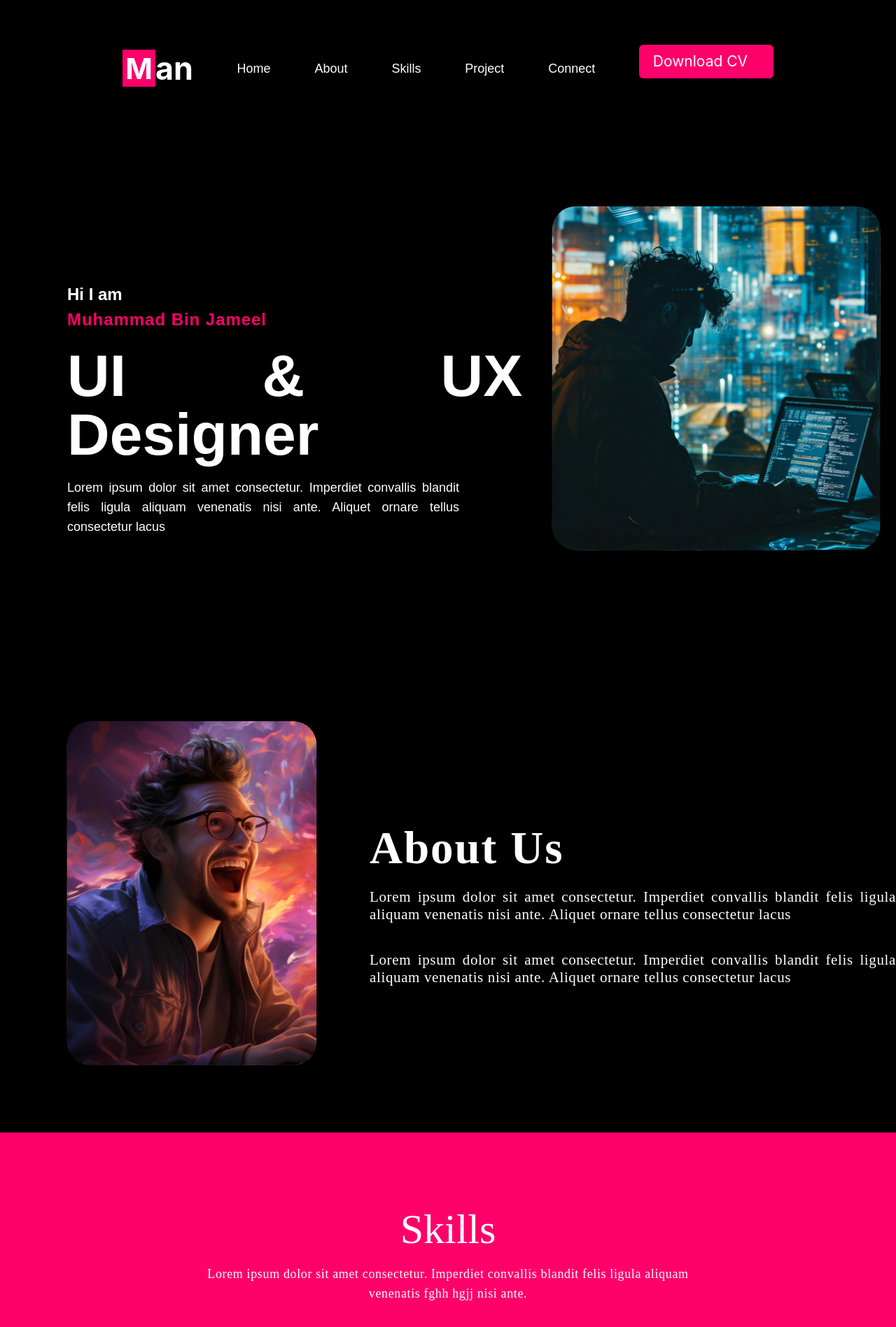
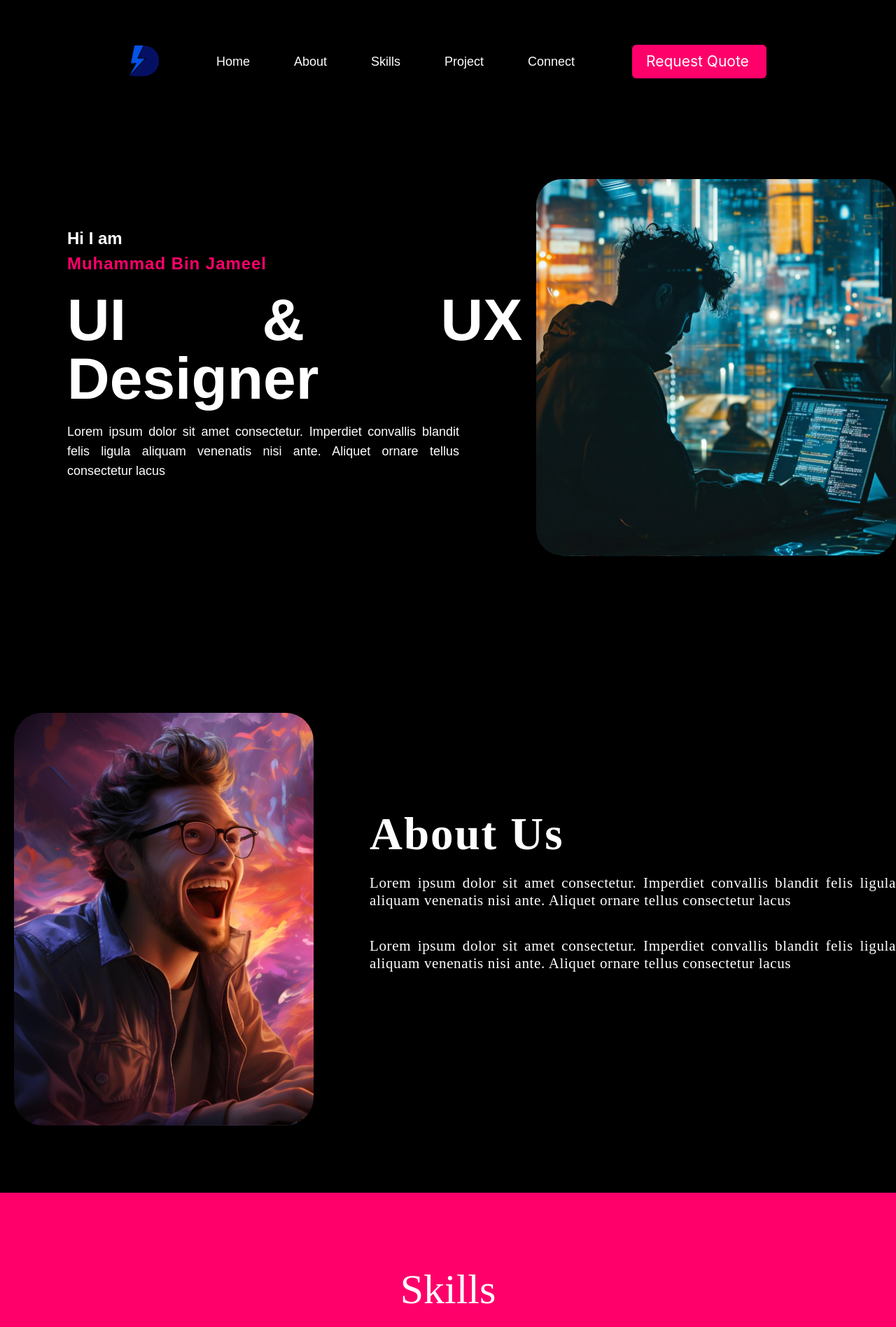
Before and after one commit to acs-web-tech/domain-specific-chat-bot, a React (Create React App) app in the folder dscb/: page / in a window 1280 px wide. Shown: the top 1897 px of the page at 70% size. Built offline with nearby package versions, Linux system fonts and the light colour scheme.

Commit message:
ui-changes

```diff
--- a/dscb/src/Components/AsideImage.js
+++ b/dscb/src/Components/AsideImage.js
@@ -3,7 +3,7 @@ import hero from "../static/hero-1.svg"
 export default function AsideImage(props){
    return(
     <div>
-        <img src={props.image?props.image:hero} style={{width:props.style.width,height:props.style.height}} alt="Hero" className={`rounded-[${props.style.rounded}]`}/>
+        <img src={props.image?props.image:hero} style={{}} alt="Hero" className={`rounded-[${props.style.rounded}] w-[${props.style.width}] h-[${props.style.height}]`}/>
     </div>
    )
 }
--- a/dscb/src/Components/Connect.js
+++ b/dscb/src/Components/Connect.js
@@ -6,7 +6,7 @@ export default function Connect(props){
             <p className="md:mt-3 md:w-[44.25rem] text-[1.125rem] md:text-[1.3125] md:font-[400] tracking-[0.03938rem] text-center">
             Lorem ipsum dolor sit amet consectetur. Imperdiet convallis blandit felis ligula aliquam venenatis fghh hgjj nisi ante.
             </p>
-            <button className="mt-5 flex items-center justify-center bg-white w-[20.3125rem] md:w-[20.3125rem] md:h-[4.5625rem] md:font-[600] heading-[1.5rem] text-[#0066C8] text-[1.8rem] md:text-[1.6875rem] rounded-lg md:mt-3">Let's Connect <img src={props.buttonIcon}/></button>
+            <button className="mt-5 flex items-center justify-center bg-white w-[20.3125rem] md:w-[20.3125rem] md:h-[4.5625rem] md:font-[600] heading-[1.5rem] text-[#0066C8] text-[1.8rem] md:text-[1.6875rem] rounded-lg md:mt-3">Let's Connect <img  src={props.buttonIcon}/></button>
         </div>
     )
 }
--- a/dscb/src/Components/Home.js
+++ b/dscb/src/Components/Home.js
@@ -31,25 +31,25 @@ export default function Home(){
 
         {/* Main Content Description  */}
         <div className="mt-12 flex flex-col justify-center items-center md:flex md:flex-row md:justify-around items-center md:mt-36 md:pl-24">
-        <div className="md:mt-32 poppins-light justify-center flex items-center flex-col">
+        <div className="md:mt-18 poppins-light justify-center flex items-center flex-col">
             <div className="md:pb-10 md:flex-none flex flex-col md:justify-start justify-center items-center md:items-start pl-5 text-justify md:pl-0">
             <MainContent></MainContent>
             <Des></Des>
             </div>
         </div>
-        <div className="poppins-bold md:ml-5 mt-2 md:mt-0 h-92 w-full md:w-auto md:h-auto md:px-0 px-5" >
+        <div className="poppins-bold md:ml-5 mt-10 md:mt-0 h-92 w-full md:w-auto md:h-auto md:px-0 px-5" >
            <AsideImage style={{width:"34.125rem",height:"30.75519rem", rounded:"2.46338rem"}}></AsideImage>
         </div>
         </div>
        {/*  Main Content Description End */}
 
        {/* Main Content Part-2 */}
-       <div className="md:flex flex justify-center items-center md:flex-row flex-col-reverse md:items-start md:justify-around md:mt-56 pl-22 md:pb-24 pb-5">
+       <div className="md:flex mt-10 md:mt-0 flex justify-center items-center md:flex-row flex-col-reverse md:items-start md:gap-20 md:mt-56 pl-22 pb-5 md:pb-24">
 
-        <div className="poppins-bold md:ml-5 h-92 w-full md:w-auto md:h-auto px-10 md:px-0">
+        <div className="poppins-bold  mt-5 md:mt-0 md:ml-5 h-92 w-full md:w-auto md:h-auto px-5 md:px-0">
            <AsideImage image={hero2} style={{width:"34.125rem",height:"30.75519rem", rounded:"2.46338rem",backgroundImage:"custom-bg-image"}}></AsideImage>
         </div>
-        <div className="w-full md:w-3/4 md:w-auto md:pb-10 md:flex-none flex flex-col md:justify-start justify-center items-center md:items-start">
+        <div className="w-full md:w-3/4 md:w-auto md:pt-10 md:flex flex flex-col md:justify-center justify-center items-center md:items-center">
 
             <MainContentSecond></MainContentSecond>
         </div>
--- a/dscb/src/Components/MainContentSecond.js
+++ b/dscb/src/Components/MainContentSecond.js
@@ -1,8 +1,8 @@
 export default function MainContentSecond(){
     return(
-        <div className="pl-5 md:pl-0 md:w-[47rem] md:text-lg md:text-justify md:text-[1.3125rem] md:mt-36 md:font-[400] md:flex-row md:items-center">
+        <div className="pl-3 md:pl-0 md:w-[47rem] md:text-lg md:text-justify md:text-[1.3125rem] md:mt-24 md:font-[400] md:flex-row md:items-center">
         <h5 className="md:text-white [font-family:'Poppins'] text-[3.25rem] md:text-[65px] md:font-semibold md:leading-[normal] md:tracking-[1.95px]">About Us</h5>
-        <div className="text-white [font-family:Poppins]   md:text-[1.3125rem] font-normal leading-[normal] md:mt-5 tracking-[0.63px]">
+        <div className="w-full md:w-auto text-white  [font-family:Poppins] text-[1.05rem]  md:text-[1.3125rem] font-normal leading-[normal] md:mt-5 tracking-[0.63px]">
             Lorem ipsum dolor sit amet consectetur.
             Imperdiet convallis blandit felis ligula aliquam venenatis nisi ante. Aliquet ornare tellus consectetur lacus
         </div>
--- a/dscb/src/Components/Skills.js
+++ b/dscb/src/Components/Skills.js
@@ -2,8 +2,8 @@ export default function Skills(props){
     return(
         <div className="[background:#FF006B] [font-family:'Poppins'] md:w-full h-auto md:h-[35.9375rem] flex flex-col items-center justify-center pt-10 py-10 md:py-0 md:pt-0">
            <h1 className="text-6xl">Skills</h1>
-           <div className="md:w-[50rem] md:text-lg md:font-[400] px-10 text-center tracking-[0.03938rem] leading-6 md:mt-5">Lorem ipsum dolor sit amet consectetur. Imperdiet convallis blandit felis ligula aliquam venenatis fghh hgjj nisi ante.</div>
-          <div className="w-full grid grid-cols-1 md:grid-cols-4 gap-12 mt-12 px-5 md:px-0">
+           <div className="w-full md:w-[50rem] md:text-lg md:font-[400] mt-3 md:px-10 text-center tracking-[0.03938rem] leading-6 md:mt-5">Lorem ipsum dolor sit amet consectetur. Imperdiet convallis blandit felis ligula aliquam venenatis fghh hgjj nisi ante.</div>
+          <div className="w-full grid grid-cols-1 md:grid-cols-4 items-center justify-center gap-12 mt-12 px-5 md:px-10">
             {
                 props.skillList.map((value)=>{
                     return(<div className="flex w-full md:w-[14.75rem] h-[4rem] bg-white text-black rounded-full md:text-[1.83594rem] md:font-[400] items-center justify-center">{value}</div>)
--- a/dscb/src/Components/navigation/Navigation.js
+++ b/dscb/src/Components/navigation/Navigation.js
@@ -1,13 +1,14 @@
 import React from "react";
 import {Link,Outlet} from "react-router-dom"
-import logo from "../../static/brand-logo.png"
+import logo from "../../static/brand.svg"
 export default function NavigationBar({List}){
    console.log(List)
     return(
        <>
            <div className="flex items-center ">
-                <h1 className="flex justify-center items-center p-5 w-[2.925rem] h-[3.2755rem] text-[2.594rem] font-[700] bg-[#FF006B]">M</h1>
-               <h1 class="text-[2.80794rem] font-[700]">an</h1>
+                {/* <h1 className="flex justify-center items-center p-5 w-[2.925rem] h-[3.2755rem] text-[2.594rem] font-[700] bg-[#FF006B]">M</h1>
+               <h1 class="text-[2.80794rem] font-[700]">an</h1> */}
+               <img src={logo}/>
             </div>
         <div className="hidden md:flex md:justify-between md:w-[32rem] poppins-light md:text-lg md:items-center md:text-[1.3125rem]">
        {
@@ -20,7 +21,7 @@ export default function NavigationBar({List}){
        </div>
        <div>
        <div className="buttons bg-[#FF006B] w-40 px-5 py-2 md:w-48  rounded-md text-[1.125rem] md:text-[1.3125rem] md:poppins-light">
-         <Link to="/login">Download CV</Link>
+         <Link to="/login">Request Quote</Link>
        </div>
        </div>
        <Outlet/>
--- a/dscb/src/index.css
+++ b/dscb/src/index.css
@@ -33,3 +33,8 @@ code {
   font-family: source-code-pro, Menlo, Monaco, Consolas, 'Courier New',
     monospace;
 }
+@media (min-width:1200px) {
+   body{
+    /* width: 150px !important; */
+   }
+}
```
Also changed, not shown: dscb/src/static/brand.svg (added), dscb/src/static/phone-solid.svg (added).
